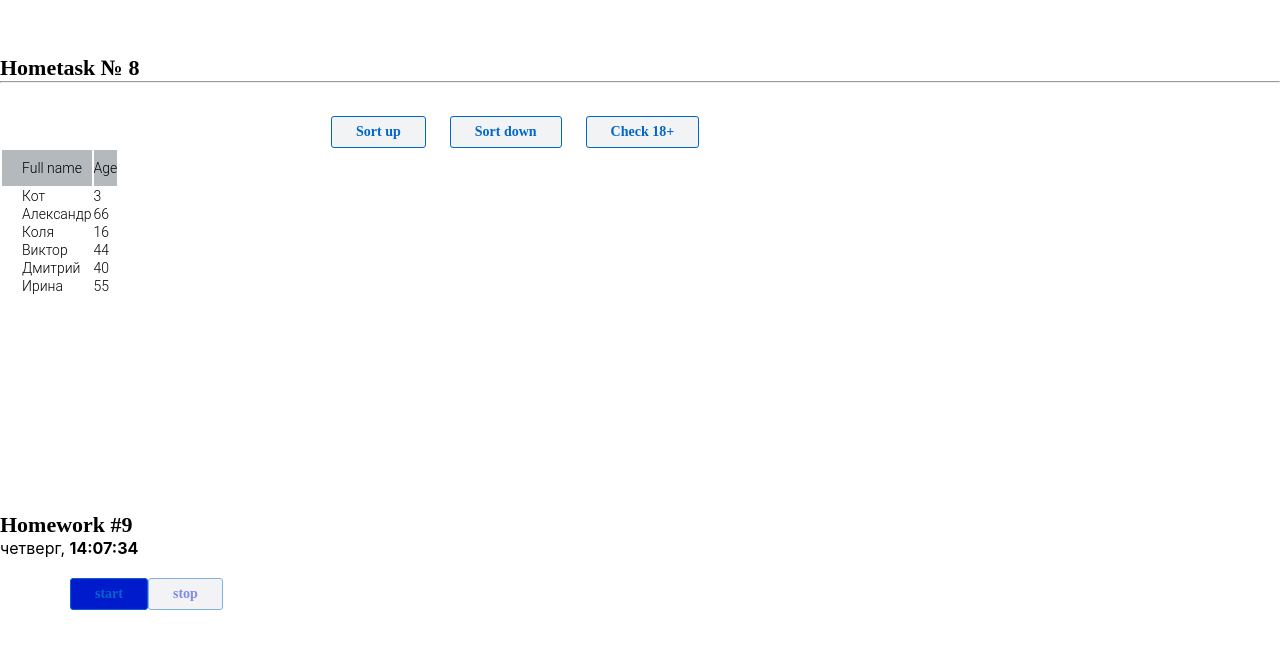
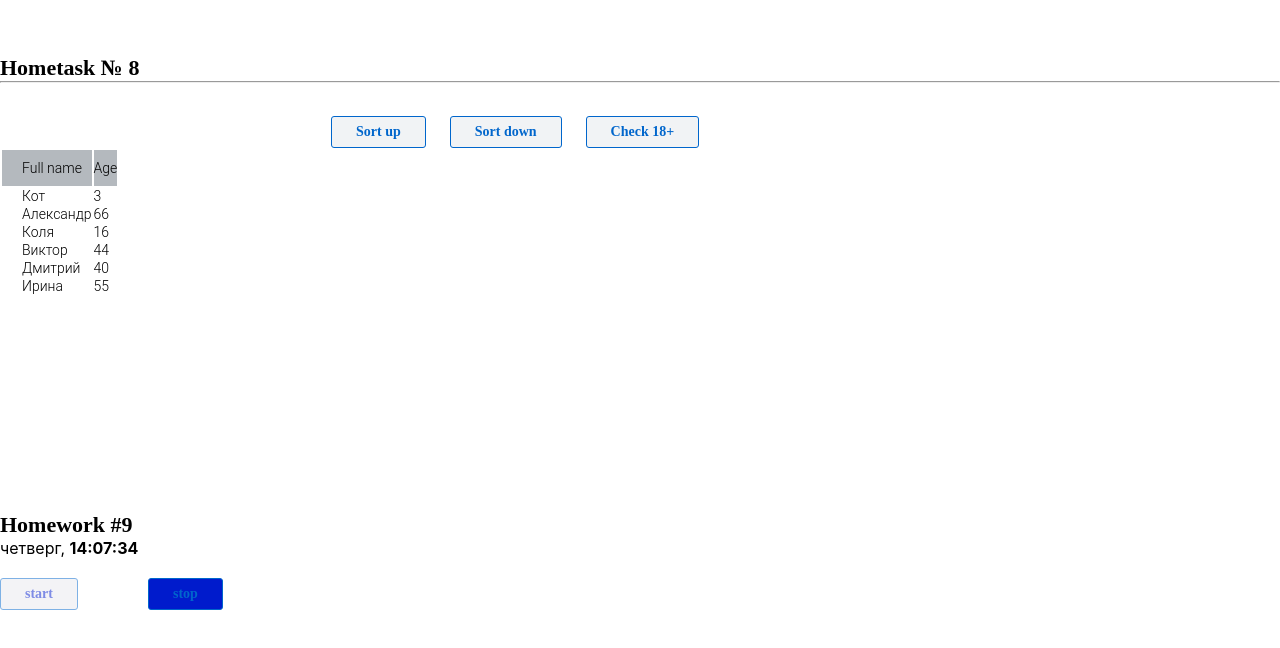
Before and after one commit to Maximaab/hws2, a React (Create React App) app: page /#/junior in a window 1280 px wide. Shown: the part 777-1425 px from the top of the page. Built offline with nearby package versions, Linux system fonts and the light colour scheme.

Commit message:
Commit 13.01

```diff
--- a/src/s2-homeworks/hw09/Clock.tsx
+++ b/src/s2-homeworks/hw09/Clock.tsx
@@ -8,7 +8,7 @@ function Clock() {
     // for autotests // не менять // можно подсунуть в локалСторэдж нужную дату, чтоб увидеть как она отображается
     const [date, setDate] = useState<Date>(new Date(restoreState('hw9-date', Date.now())))
     const [show, setShow] = useState<boolean>(false)
-    const [isSetInterval, setIsSetInterval] = useState<boolean>(true)
+    const [isSetInterval, setIsSetInterval] = useState<boolean>(false)
     const start = () => {
 
         const id: number = +setInterval(() => {
```
